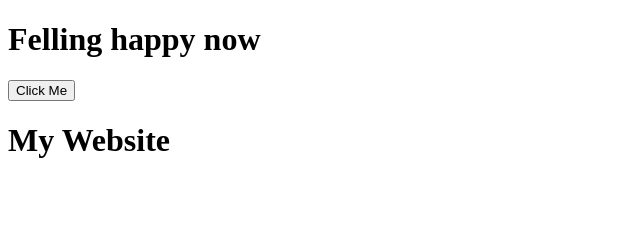
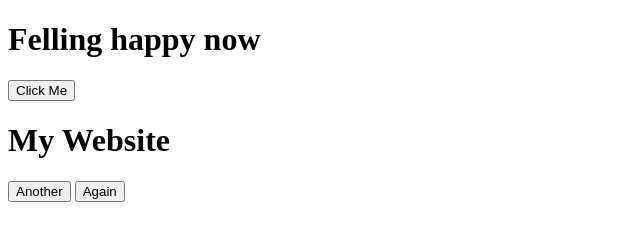
Before and after one commit to kmwalid1/zRefresh-1st-website, a plain HTML site: page index.html in a window 1280 px wide. Shown: the whole page, without its empty margins (0-640 px from the left). Drawn offline with Linux system fonts and the light colour scheme.

Commit message:
button-change

```diff
--- a/index.html
+++ b/index.html
@@ -11,5 +11,7 @@
 
     <button>Click Me</button>
     <h1>My Website</h1>
+    <button>Another</button>
+    <button>Again</button>
 </body>
 </html>
```
